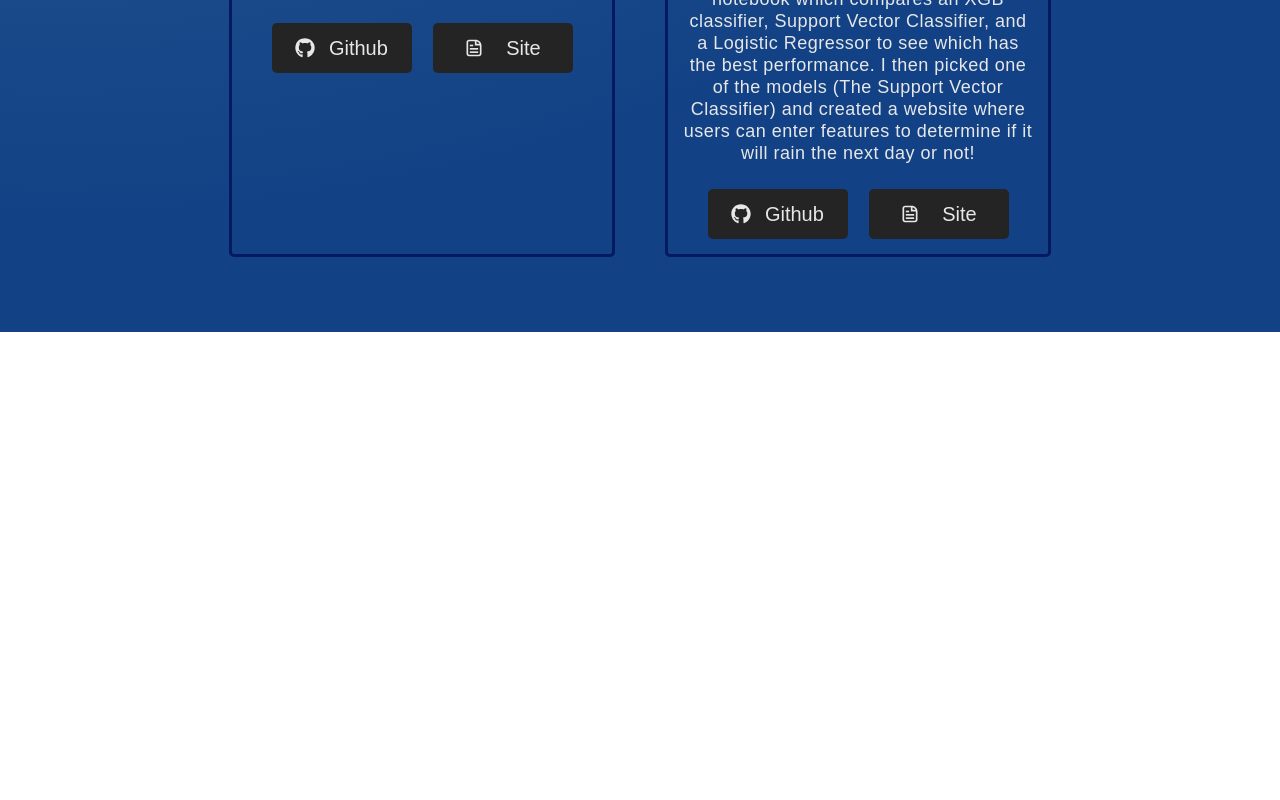
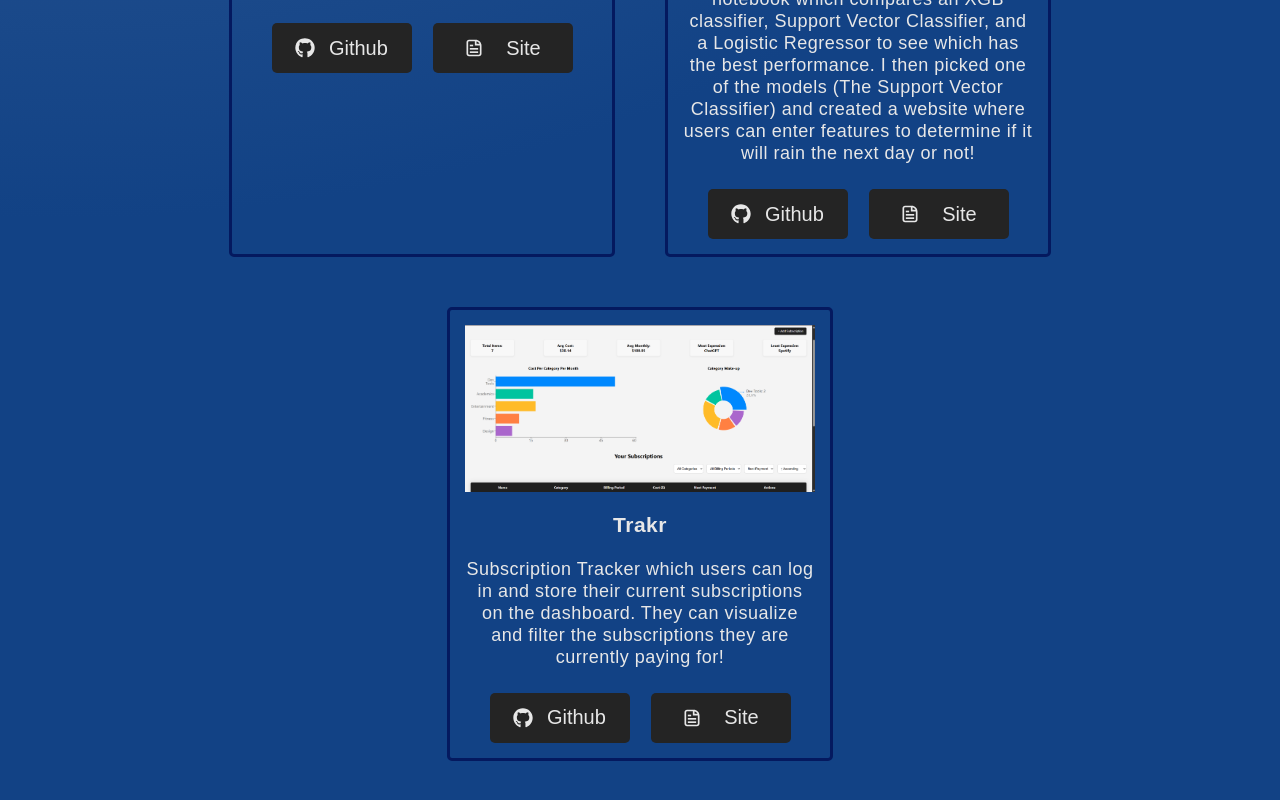
Before and after one commit to dgiletto/Portfolio, a React (Create React App) app: page /projects in a window 1280 px wide. Shown: the part 1481-2281 px from the top of the page. Before the commit the page ends 1813 px from the top, so only its background shows below. Built offline with nearby package versions, Linux system fonts and the light colour scheme.

Commit message:
Trakr Added

```diff
--- a/src/Components/ProjectCard.js
+++ b/src/Components/ProjectCard.js
@@ -22,7 +22,12 @@ export const ProjectCard = ({ title, photo}) => {
         Rainfall_PredictionDesc:
             "Rainfall prediction classifier which uses features such as temperature, wind speed, cloud cover, etc. to determine if it will rain tomorrow. Within the project is a notebook which compares an XGB classifier, Support Vector Classifier, and a Logistic Regressor to see which has the best performance. I then picked one of the models (The Support Vector Classifier) and created a website where users can enter features to determine if it will rain the next day or not!",
         Rainfall_PredictionGithub: "https://github.com/dgiletto/Rain_Prediction",
-        Rainfall_PredictionWebsite: "https://venerable-lily-35c7fc.netlify.app/"
+        Rainfall_PredictionWebsite: "https://venerable-lily-35c7fc.netlify.app/",
+
+        TrakrDesc:
+            "Subscription Tracker which users can log in and store their current subscriptions on the dashboard. They can visualize and filter the subscriptions they are currently paying for!",
+        TrakrGithub: "https://github.com/dgiletto/Subscription_Tracker",
+        TrakrWebsite: "https://subscription-trakr.netlify.app/"
     }
     return (
         <div className="projectBox">
--- a/src/Pages/Projects.jsx
+++ b/src/Pages/Projects.jsx
@@ -4,6 +4,7 @@ import projImg1 from '../Images/projImg1.jpg';
 import projImg2 from '../Images/projImg2.png';
 import projImg3 from '../Images/projImg3.jpg';
 import projImg4 from '../Images/projImg4.jpeg';
+import projImg5 from '../Images/projImg5.png';
 
 export const Projects = () => {
     return (
@@ -16,6 +17,7 @@ export const Projects = () => {
                 <ProjectCard photo={projImg2} title="PCMart" />
                 <ProjectCard photo={projImg3} title="Music_Recommendation" />
                 <ProjectCard photo={projImg4} title="Rainfall_Prediction" />
+                <ProjectCard photo={projImg5} title="Trakr" />
             </div>
         </div>
     )
```
Also changed, not shown: src/Images/projImg5.png (added).
